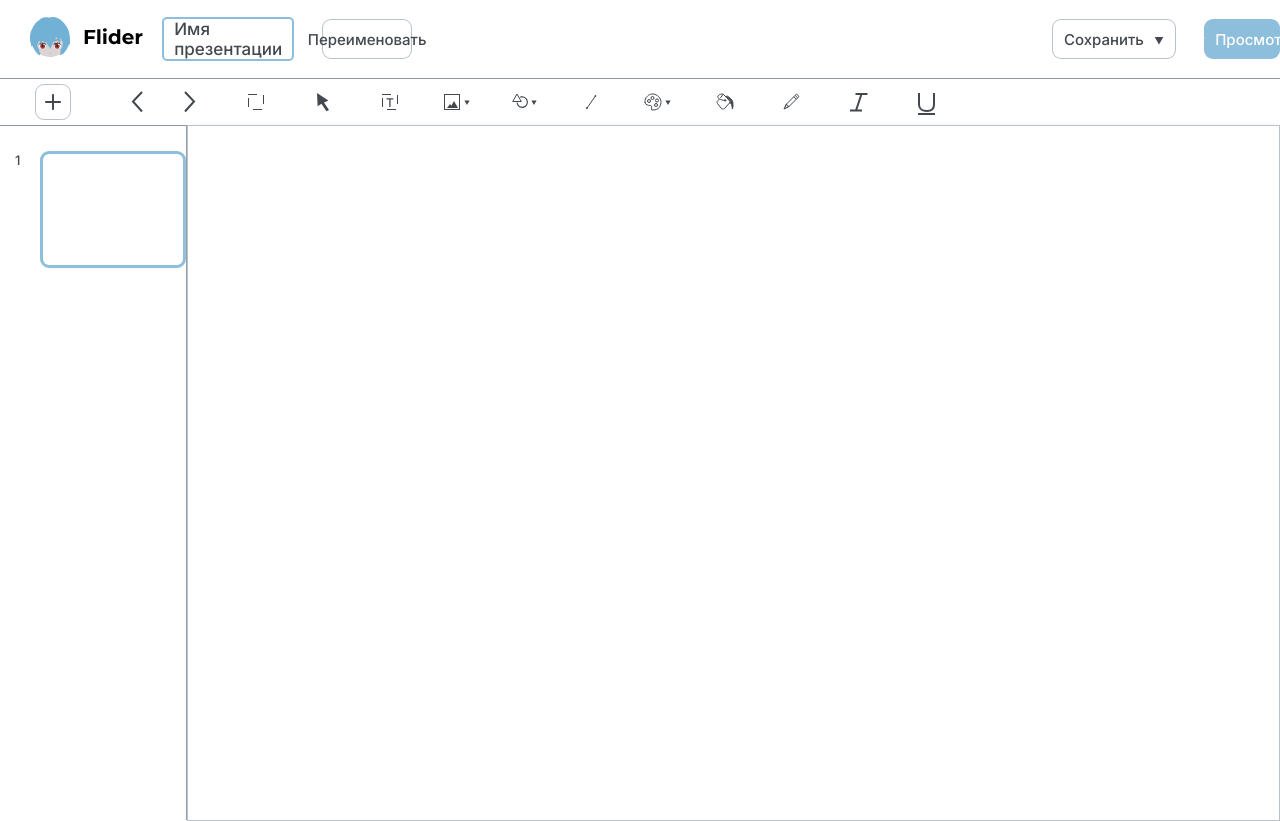
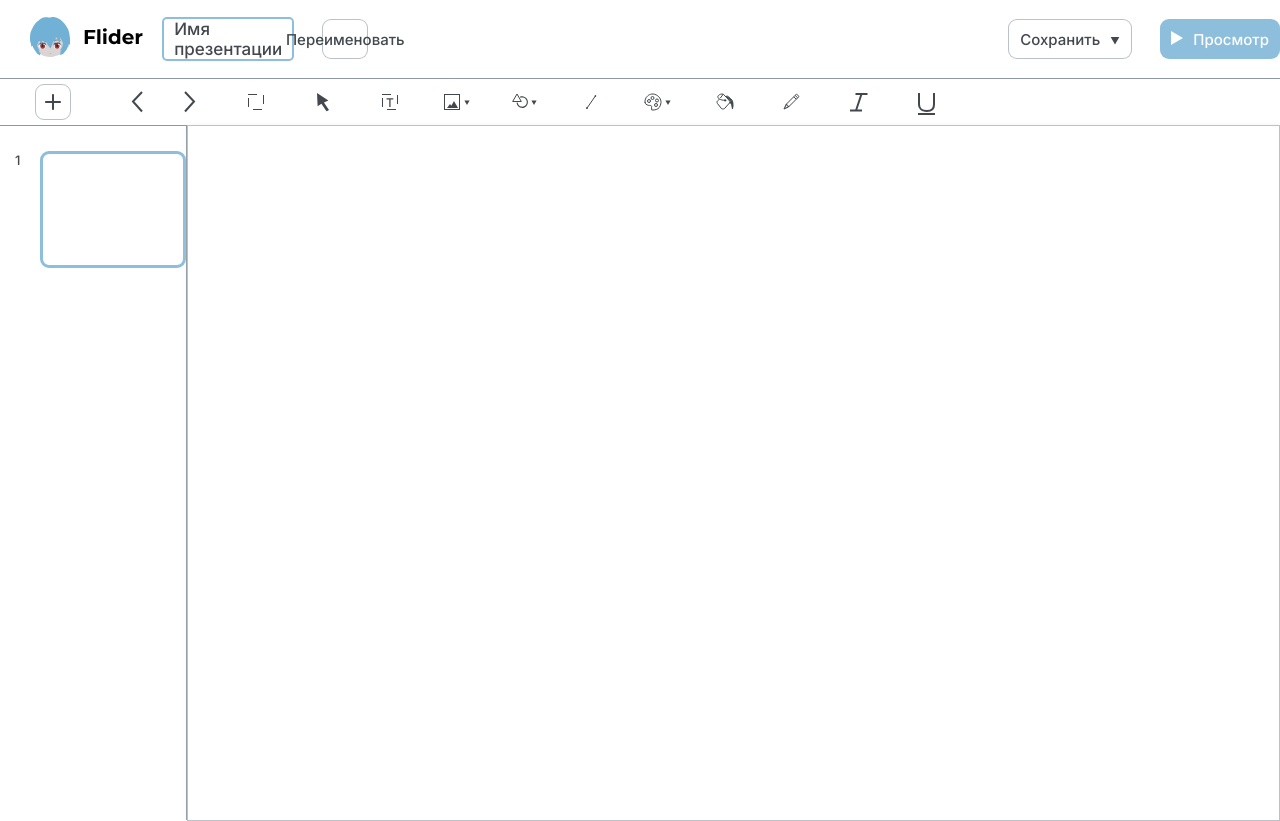
Before and after one commit to Exevald/flider, a React (Create React App) app: page /presentation in a window 1280 px wide. Built offline with nearby package versions, Linux system fonts and the light colour scheme.

Commit message:
Вставил контент внутри Link

```diff
--- a/src/view/components/Button/Button.tsx
+++ b/src/view/components/Button/Button.tsx
@@ -44,6 +44,31 @@ const Button = ({
             break;
         }
     }
+    if(to !== undefined) {
+        return (
+            <Link to={to} style={linkStyle}>
+                <button
+                    type="button"
+                    className={`${styles.button} ${buttonStyle}`}
+                    onClick={onClick}
+                >
+                    {iconStyle === "left" &&
+                        <div className={styles.iconAreaLeft}>
+                            <img src={iconSrc} alt={"buttonIcon"}></img>
+                        </div>
+                    }
+                    <div className={styles.text_default}>
+                        {text}
+                    </div>
+                    {iconStyle === "right" &&
+                        <div className={styles.iconAreaRight}>
+                            <img src={iconSrc} alt={"buttonIcon"}></img>
+                        </div>
+                    }
+                </button>
+            </Link>
+        )
+    } else {
         return (
             <button
                 type="button"
@@ -56,9 +81,7 @@ const Button = ({
                     </div>
                 }
                 <div className={styles.text_default}>
-                {
-                    to !== undefined ? <Link to={to} style={linkStyle}>{text}</Link> : <>{text}</>
-                }
+                    {text}
                 </div>
                 {iconStyle === "right" &&
                     <div className={styles.iconAreaRight}>
@@ -67,6 +90,7 @@ const Button = ({
                 }
             </button>
         )
+    }
 
 }
 
```
Lines whose indentation alone changed are shown as unchanged.
